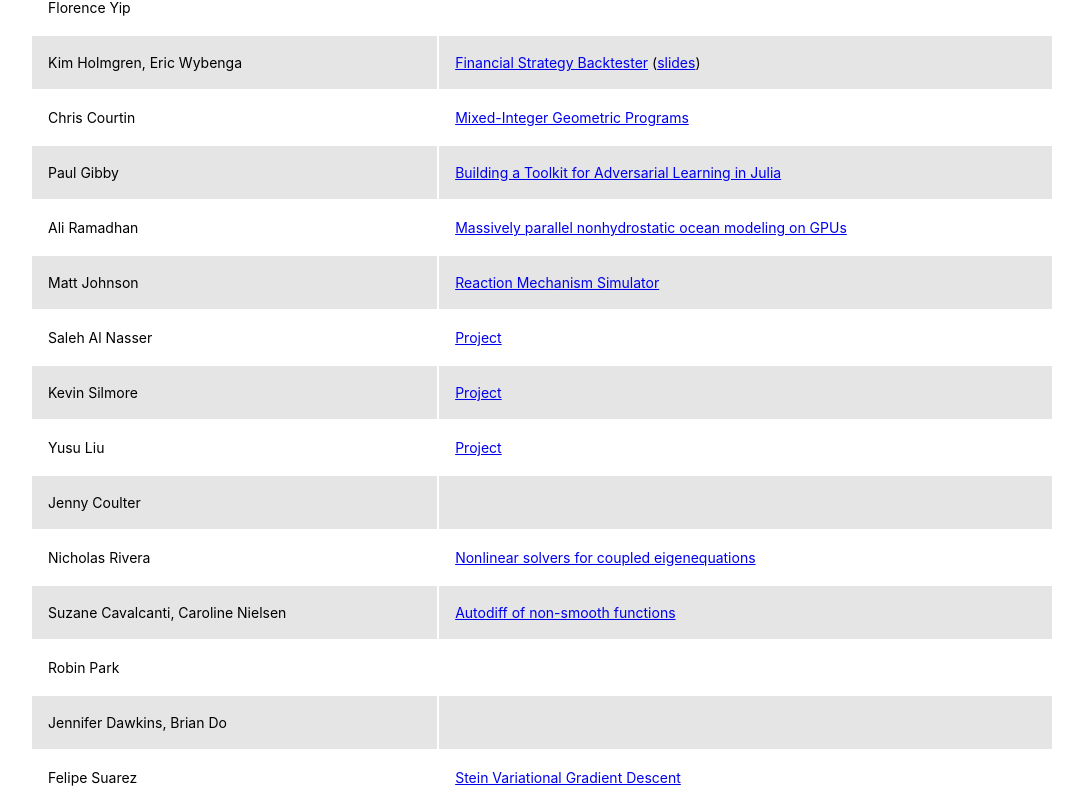
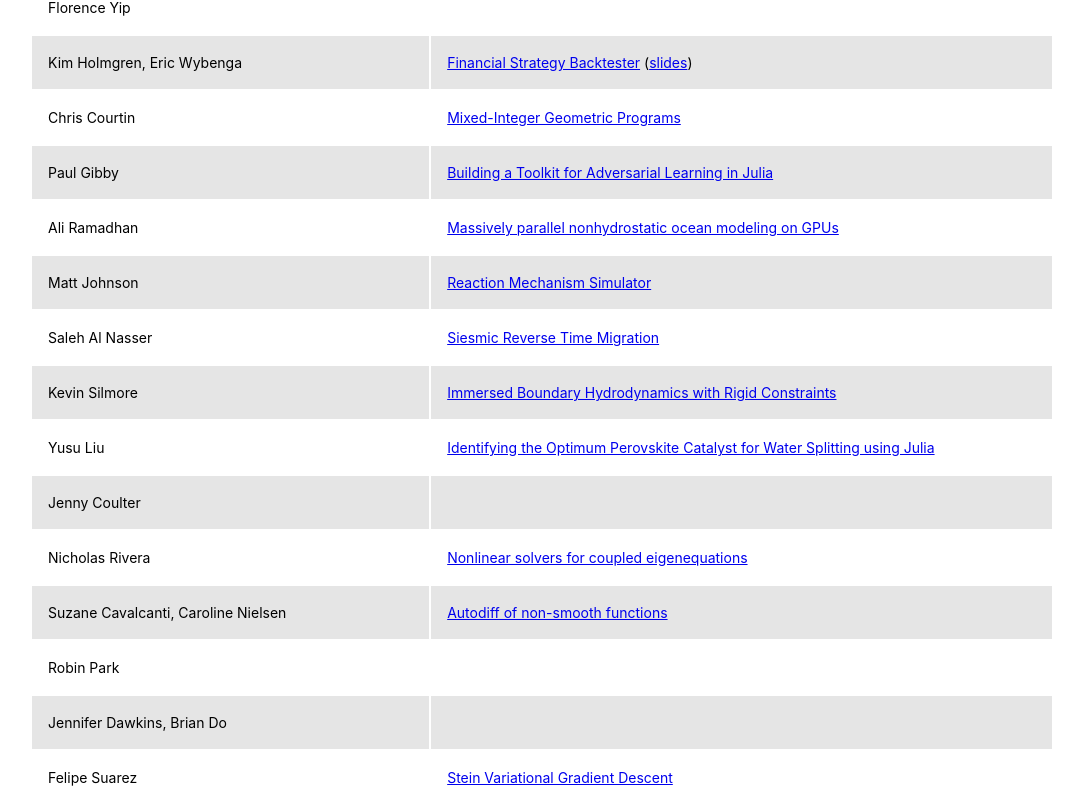
Before and after one commit to shashi/18.337-class-website, a plain HTML site: page projects/index.html in a window 1280 px wide. Shown: the part 723-1529 px from the top of the page, without its empty margins (98-1181 px from the left). Drawn offline with nearby package versions, Linux system fonts and the light colour scheme.

Commit message:
Add more links

```diff
--- a/projects/index.html
+++ b/projects/index.html
@@ -90,13 +90,13 @@
         <td class="ph3 pa3"><a href="RMS.jl-master.zip">Reaction Mechanism Simulator</a></td>
     </tr>
     <tr class="stripe-dark"><td class="ph3 pa3">Saleh Al Nasser</td>
-        <td class="ph3 pa3"><a href="Saleh_project.zip">Project</a></td>
+        <td class="ph3 pa3"><a href="Saleh_project.zip">Siesmic Reverse Time Migration</a></td>
     </tr>
     <tr class="stripe-dark"><td class="ph3 pa3">Kevin Silmore</td>
-        <td class="ph3 pa3"><a href = "silmore_KIB.zip">Project</a></td>
+        <td class="ph3 pa3"><a href = "silmore_KIB.zip">Immersed Boundary Hydrodynamics with Rigid Constraints</a></td>
     </tr>
     <tr class="stripe-dark"><td class="ph3 pa3">Yusu Liu</td>
-        <td class="ph3 pa3"><a href="project_yusuliu.zip">Project</a></td>
+        <td class="ph3 pa3"><a href="project_yusuliu.zip">Identifying the Optimum Perovskite Catalyst for Water Splitting using Julia</a></td>
     </tr>
     <tr class="stripe-dark"><td class="ph3 pa3">Jenny Coulter</td>
         <td class="ph3 pa3"></td>
```
